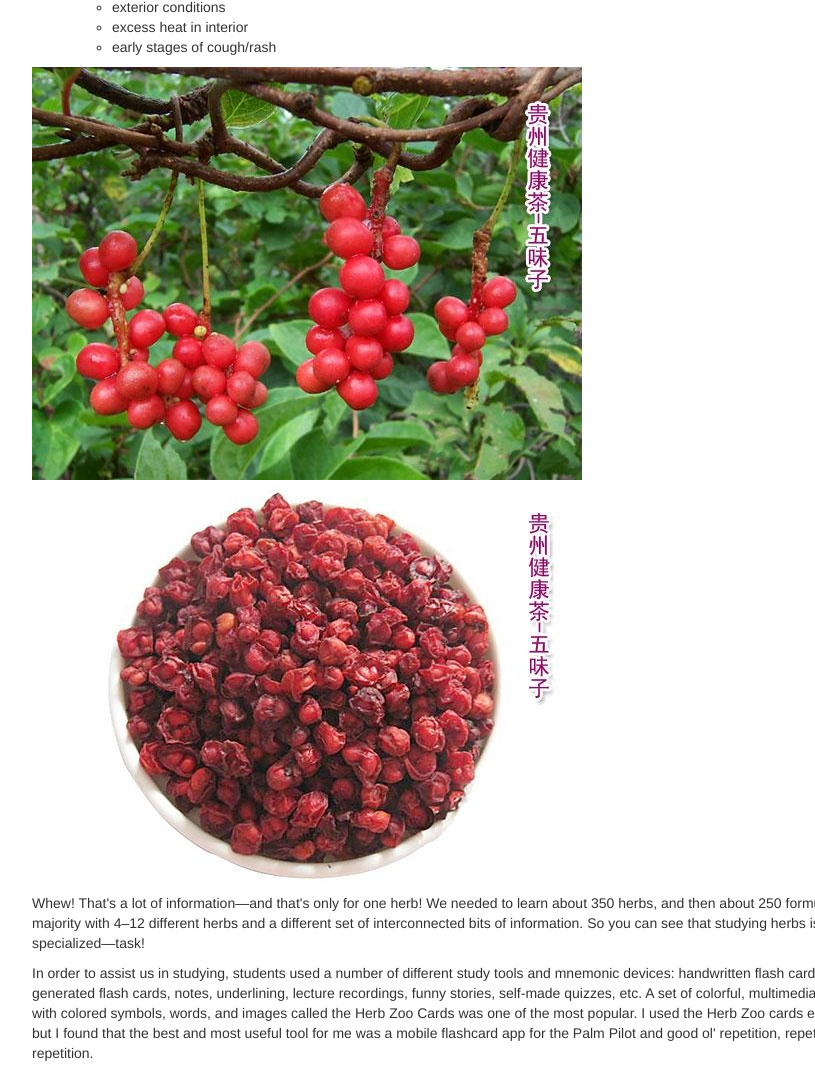
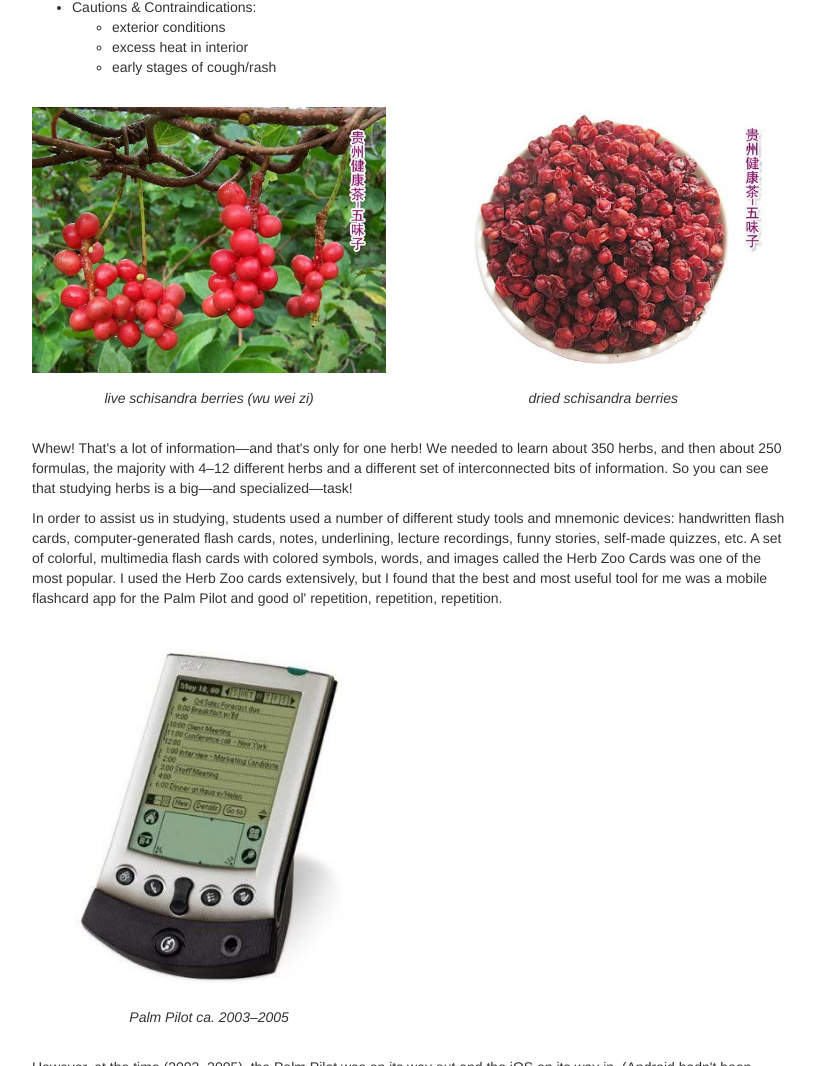
Before and after one commit to gitasong/html-me-something, a plain HTML site: page index.html in a window 1280 px wide. Shown: the part 1097-2163 px from the top of the page, without its empty margins (48-863 px from the left). Drawn offline with Linux system fonts and the light colour scheme.

Commit message:
add columns for images plus image captions and basic image styling

```diff
--- a/css/styles.css
+++ b/css/styles.css
@@ -35,6 +35,20 @@ header.jumbotron h3{
   margin-left: 6.5rem;
 }
 
+figure {
+  margin: 2rem 1rem 3rem 0rem;
+}
+
+figure img {
+  width: 100%;
+  margin-bottom: 15px;
+}
+
+figcaption {
+  text-align: center;
+  font-style: italic;
+}
+
 button.tablinks {
   background-color: #d7e6f4;
   color: #337ab7;
--- a/index.html
+++ b/index.html
@@ -18,7 +18,7 @@
       <main>
         <!-- main content goes here -->
         <div class="row">
-          <div class="col-md-9" class="article">
+          <div class="col-md-8" class="article">
             <article class="main" id="my-coding-journey">
               <!-- article text goes here -->
 
@@ -76,16 +76,46 @@
                       <li>early stages of cough/rash</li>
                     </ul>
                 </ul>
-                <img src="images/schisandra-live.jpg" alt="live schisandra berries (wu wei zi)">
-                <img src="images/schisandra-dried.jpg" alt="dried schisandra berries (wu wei zi)">
+                <div class="row">
+                  <div class="col-md-6">
+                    <figure>
+                      <img src="images/schisandra-live.jpg" alt="live schisandra berries (wu wei zi)">
+                      <figcaption>live schisandra berries (wu wei zi)</figcaption>
+                    </figure>
+                  </div>
+                  <div class="col-md-6">
+                    <figure>
+                      <img src="images/schisandra-dried.jpg" alt="dried schisandra berries (wu wei zi)">
+                      <figcaption>dried schisandra berries</figcaption>
+                    </figure>
+                  </div>
+                </div>
                 <p>Whew! That's a lot of information—and that's only for one herb! We needed to learn about 350 herbs, and then about 250 formulas, the majority with 4–12 different herbs and a different set of interconnected bits of information. So you can see that studying herbs is a big—and specialized—task!</p>
                 <p>In order to assist us in studying, students used a number of different study tools and mnemonic devices: handwritten flash cards, computer-generated flash cards, notes, underlining, lecture recordings, funny stories, self-made quizzes, etc. A set of colorful, multimedia flash cards with colored symbols, words, and images called the Herb Zoo Cards was one of the most popular. I used the Herb Zoo cards extensively, but I found that the best and most useful tool for me was a mobile flashcard app for the Palm Pilot and good ol' repetition, repetition, repetition.</p>
-                <img src="images/palm-pilot.jpg" alt="Palm Pilot">
+                <div class="row">
+                  <div class="col-md-6">
+                    <figure>
+                      <img src="images/palm-pilot.jpg" alt="Palm Pilot">
+                      <figcaption>Palm Pilot ca. 2003–2005</figcaption>
+                    </figure>
+                  </div>
+                  <div class="col-md-6">
+                  </div>
+                </div>
                 <p>However, at the time (2003–2005), the Palm Pilot was on its way out and the iOS on its way in. (Android hadn't been invented yet.) I tried just about every flashcard app made for the iPhone, but I found nothing comparable to the Palm Pilot app. The reason this was so special was that it allowed me to test two different categories <strong><em>of my choice</em></strong> (for instance, Pinyin Name and Actions) against one another. While several iPhone apps allowed one to test multiple categories (for instance, Pinyin Name, Latin Name, Actions, Indications, and Channels Entered) against one another simultaneously, none of them allowed me to isolate or choose the categories. If you've never tried it, testing five or more bits of information against one another is woefully inefficient and hard to remember. No matter how much I wanted to use one of the slick iPhone apps, I kept coming back to my graphically rudimentary but trusty Palm Pilot.</p>
                 <p>So one day the idea hit me: What if I designed my own iPhone app? But to do that, I'd have to learn to code. I remembered the little bit of coding I had done in high school math class, using the old VAX computers without screens and printing to the old green-and-white dot-matrix computer paper on spools. I remember being <strong><em>so excited</em></strong> by the concept of using a counter (which was pretty radical at the time) to automate adding an subtracting, and I had always loved and been good at math, so I suspected I'd make a good programmer and have fun doing it. The only thing was—how and where to start?</p>
                 <p>Simultaneously with conceiving the idea, I stumbled upon a small company in Scotland, then called RunRev, that had created a very-high level programming language based on the old Apple Hypercard technology that aimed to make programming simple for beginners. It used a graphical user interface (GUI) similar to HyperCard or Apple's XTools, and its big claim to fame was that it was even closer to natural English than Python or Ruby. It was already being used in grade school and high school programming classes all over the world. It was called Runtime Revolution (now <a href="https://www.livecode.com">LiveCode</a>), and I fell in love.</p>
                 <p>Now, almost fifteen years later (it's mid-2017 as I write this), after many twists and turns, the idea for the flashcard app geared to the way Chinese medicine students have to study has stayed with me. And as far as I know, there <strong><em>still</em></strong> isn't any flashcard app out there for either iOS or Android that does what I want it to, although there are many flashcard apps. So I know it's mine to do. :)</p>
-                <img src="images/flashcards.png" alt="flashcards">
+                <div class="row">
+                  <div class="col-md-6">
+                    <figure>
+                      <img src="images/flashcards.png" id="flashcards" alt="flashcards">
+                      <figcaption>flashcards, the old-fashioned kind</figcaption>
+                    </figure>
+                  </div>
+                  <div class="col-md-6">
+                  </div>
+                </div>
               </section>
               <section>
                 <p>To be continued...</p>
@@ -111,6 +141,8 @@
               </section>
             </article>
           </div>
+          <div class="col-md-1" class="gutter">
+          </div>
           <div class="col-md-3" id="sidebar">
             <!-- sidebar content goes here -->
             <h2>Sidebar</h2>
```
